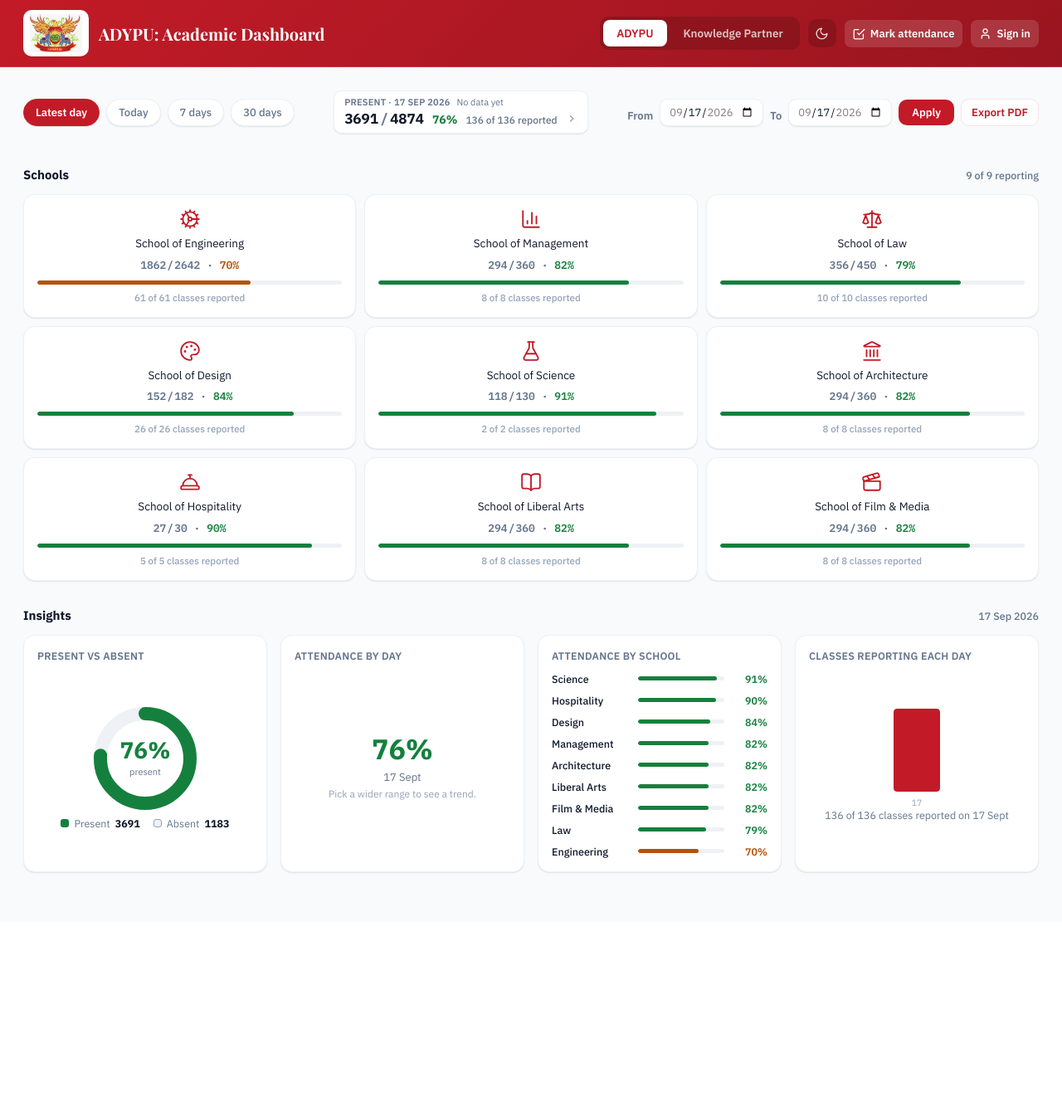
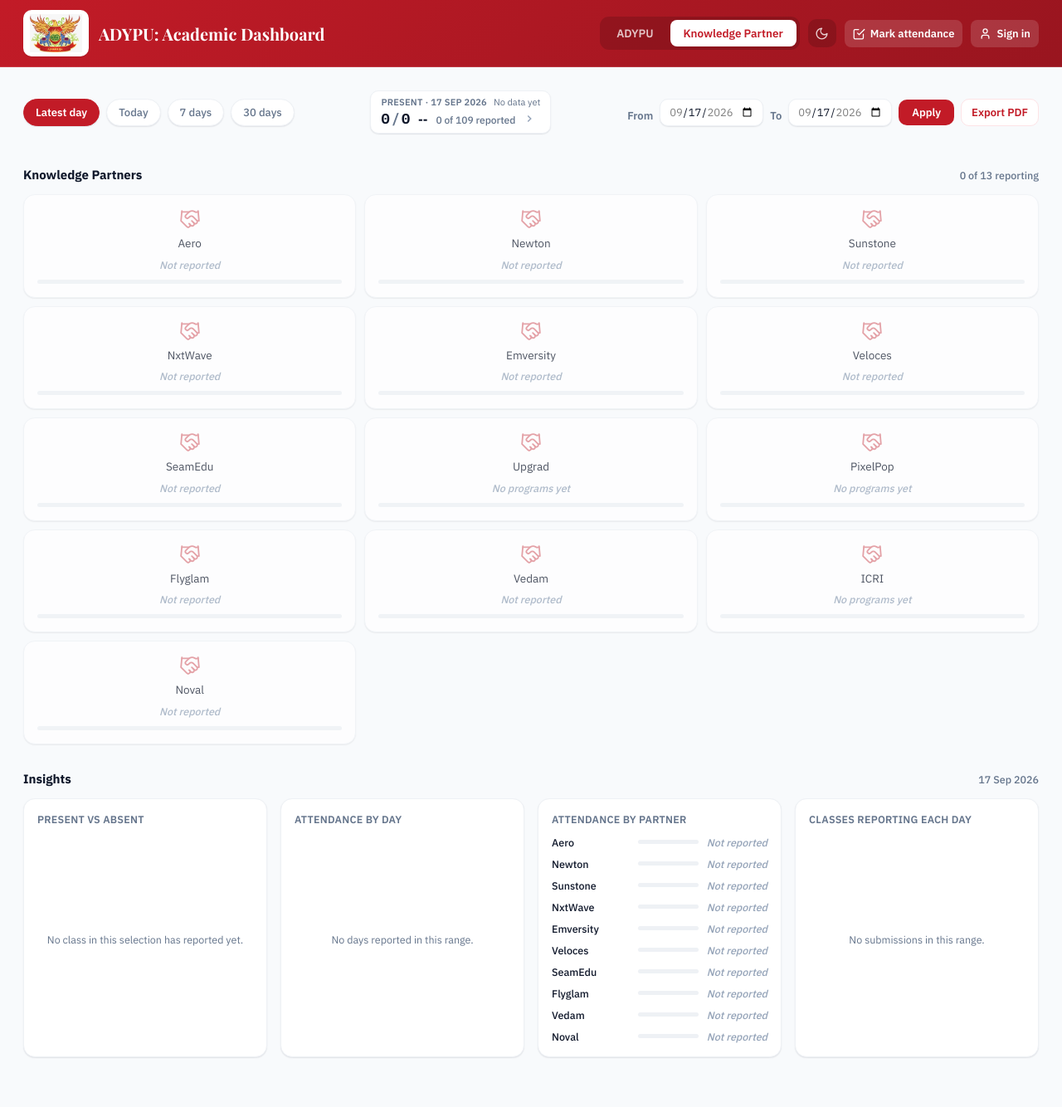
Before and after one commit to D00M1909/adypu-academic-dashboard, a PHP site: page /index.php?view=partners in a window 1280 px wide. Shown: the whole page at 83% size. Before the commit the page ends 1052 px from the top, so only its background shows below. Run offline with PHP 8.4, Linux system fonts and the light colour scheme.

Commit message:
Draw the Knowledge Partner tab as its own dashboard over the partner classes

```diff
--- a/css/dashboard.css
+++ b/css/dashboard.css
@@ -236,6 +236,7 @@ button {
   cursor: pointer;
   font-size: 13.5px;
   font-weight: 600;
+  text-decoration: none;
   transition: background 0.15s var(--ease-out), color 0.15s var(--ease-out);
 }
 .tab:hover { color: #fff; }
--- a/index.php
+++ b/index.php
@@ -12,12 +12,19 @@ header('Cache-Control: no-store');
 // the header can show whose it is. Nothing here requires a login.
 auth_boot();
 
+// Which tree the page draws. The Knowledge Partner tab is this same page over
+// partner_rows() instead of class_rows(): its own tiles, totals, charts and
+// reported pill, and not one partner class inside a school number.
+$isPartners = ($_GET['view'] ?? '') === 'partners';
+$groups = $isPartners ? partner_groups() : SCHOOLS;
+$groupRows = $isPartners ? partner_rows() : class_rows();
+
 // The range the page is showing. Both ends missing means the newest day that
 // has data (resolve_range), so the landing view is one real, labelled day and
 // never the empty page "today" gives every morning before the first form.
 $days = get_attendance_days();
 [$from, $to] = resolve_range($days, row_date($_GET['from'] ?? ''), row_date($_GET['to'] ?? ''));
-$tree = $days ? aggregate_days($days, $from, $to) : get_attendance($from, $to);
+$tree = $days || $isPartners ? aggregate_days($days, $from, $to, $groupRows) : get_attendance($from, $to);
 $totals = attendance_totals($tree);
 $rangeLabel = range_label($from, $to);
 $overallPct = attendance_pct($totals);
@@ -28,9 +35,16 @@ $overallPct = attendance_pct($totals);
 // Sent whole, one entry per lecture, because the printed report lists them.
 // charts.js collapses a day to its latest reading with the same rule
 // day_present() uses, so the trend line and the tiles cannot drift apart.
-$rangeDays = array_filter($days, fn($d) => $d >= $from && $d <= $to, ARRAY_FILTER_USE_KEY);
 $classStrength = [];
-foreach (class_rows() as $c) $classStrength[class_key($c)] = $c['strength'];
+foreach ($groupRows as $c) $classStrength[class_key($c)] = $c['strength'];
+// Only this view's classes: the charts scope by key prefix, and at the top of
+// the page the prefix is '', which would sweep the other tree's readings in.
+$rangeDays = [];
+foreach ($days as $d => $classes) {
+    if ($d < $from || $d > $to) continue;
+    $mine = array_intersect_key($classes, $classStrength);
+    if ($mine) $rangeDays[$d] = $mine;
+}
 $dataDates = $days ? [min(array_keys($days)), max(array_keys($days))] : [$from, $to];
 
 // Which preset chip the current range is, so the bar shows what you are
@@ -91,13 +105,19 @@ $freshness = $lastWrite === null
 // reported before the grid that proves it is rendered.
 $schoolTotals = [];
 $reportingSchools = 0;
-foreach (SCHOOLS as $sid => $sch) {
+foreach ($groups as $sid => $sch) {
     $schoolTotals[$sid] = attendance_totals([$sid => $tree[$sid] ?? []]);
     if ($schoolTotals[$sid]['reported'] > 0) $reportingSchools++;
 }
 
 // "School of Engineering" -> "Engineering"; the tile has no room for the prefix.
-$shortSchool = fn(string $id): string => preg_replace('/^School of /', '', SCHOOLS[$id]['name'] ?? $id);
+$groupNoun = $isPartners ? 'partner' : 'school';
+
+// The tabs are links, so switching keeps the range on screen.
+$tabHref = fn(bool $partners): string => '?' . http_build_query(array_filter([
+    'view' => $partners ? 'partners' : null,
+    'from' => $_GET['from'] ?? null, 'to' => $_GET['to'] ?? null, 'preset' => $_GET['preset'] ?? null,
+]));
 ?>
 <!DOCTYPE html>
 <html lang="en">
@@ -197,6 +217,13 @@ try {
       <path d="M3 11h18v8a2 2 0 0 1-2 2H5a2 2 0 0 1-2-2z" />
       <path d="m6.18 5.276 3.1 3.899" />
     </symbol>
+    <symbol id="icon-partner" viewBox="0 0 24 24">
+      <path d="m11 17 2 2a1 1 0 1 0 3-3" />
+      <path d="m14 14 2.5 2.5a1 1 0 1 0 3-3l-3.88-3.88a3 3 0 0 0-4.24 0l-.88.88a1 1 0 1 1-3-3l2.81-2.81a5.79 5.79 0 0 1 7.06-.87l.47.28a2 2 0 0 0 1.42.25L21 4" />
+      <path d="m21 3 1 11h-2" />
+      <path d="M3 3 2 14l6.5 6.5a1 1 0 1 0 3-3" />
+      <path d="M3 4h8" />
+    </symbol>
     <symbol id="icon-user" viewBox="0 0 24 24">
       <path d="M19 21v-2a4 4 0 0 0-4-4H9a4 4 0 0 0-4 4v2" />
       <circle cx="12" cy="7" r="4" />
@@ -251,9 +278,9 @@ try {
       <h1>ADYPU: Academic Dashboard</h1>
     </div>
     <div class="header-controls">
-      <nav class="tabs" role="tablist">
-        <button class="tab active" data-tab="adypu" role="tab" aria-selected="true">ADYPU</button>
-        <button class="tab" data-tab="partners" role="tab" aria-selected="false">Knowledge Partner</button>
+      <nav class="tabs" aria-label="View">
+        <a class="tab<?= $isPartners ? '' : ' active' ?>" href="<?= htmlspecialchars($tabHref(false)) ?>"<?= $isPartners ? '' : ' aria-current="page"' ?>>ADYPU</a>
+        <a class="tab<?= $isPartners ? ' active' : '' ?>" href="<?= htmlspecialchars($tabHref(true)) ?>"<?= $isPartners ? ' aria-current="page"' : '' ?>>Knowledge Partner</a>
       </nav>
       <button class="theme-toggle no-print" id="theme-toggle" type="button" aria-label="Switch to dark mode" aria-pressed="false" title="Switch theme">
         <svg class="theme-icon-moon" aria-hidden="true"><use href="#icon-moon"/></svg>
@@ -271,6 +298,7 @@ try {
 
   <form class="range-bar" method="get" id="range-form">
     <input type="hidden" name="preset" id="range-preset" value="<?= htmlspecialchars($activePreset) ?>">
+    <?php if ($isPartners): ?><input type="hidden" name="view" value="partners"><?php endif; ?>
     <div class="range-presets">
       <button class="<?= $presetClass('latest') ?>" type="button" data-preset="latest" aria-pressed="<?= $activePreset === 'latest' ? 'true' : 'false' ?>"><?php /* Five chips have to fit one row on a 375px phone, or the dock grows a
              whole line. Only this label is long enough to matter. */ ?><span class="chip-wide">Latest day</span><span class="chip-narrow">Latest</span></button>
@@ -309,21 +337,24 @@ try {
 
     <section class="tile-section" id="schools-section">
       <div class="section-title">
-        <h2>Schools</h2>
+        <h2><?= $isPartners ? 'Knowledge Partners' : 'Schools' ?></h2>
         <?php /* How many schools filed anything, not just how many exist. Eight
                  "Not reported" tiles beside one real number made the page read
                  as empty when it was not; the heading now says which it is. */ ?>
-        <span class="section-meta" id="schools-meta"><?= $reportingSchools ?> of <?= count(SCHOOLS) ?> reporting</span>
+        <span class="section-meta" id="schools-meta"><?= $reportingSchools ?> of <?= count($groups) ?> reporting</span>
       </div>
       <div class="tile-grid schools-grid" id="schools-grid" data-reporting="<?= $reportingSchools ?>">
-        <?php foreach (SCHOOLS as $id => $school):
+        <?php foreach ($groups as $id => $school):
           $st = $schoolTotals[$id];
           $stPct = attendance_pct($st);
         ?>
         <button class="tile school-tile<?= $st['reported'] === 0 ? ' tile-quiet' : '' ?>" type="button" data-school="<?= htmlspecialchars($id) ?>">
-          <svg class="tile-icon-svg"><use href="#icon-<?= htmlspecialchars($id) ?>"/></svg>
+          <svg class="tile-icon-svg"><use href="#icon-<?= $isPartners ? 'partner' : htmlspecialchars($id) ?>"/></svg>
           <span class="tile-label"><?= htmlspecialchars($school['name']) ?></span>
-          <?php if ($st['reported'] === 0 && is_placeholder_school($id)): ?>
+          <?php if ($st['classes'] === 0): ?>
+          <span class="tile-stat tile-unreported">No programs yet</span>
+          <span class="division-bar"><span class="division-bar-fill" style="width:0"></span></span>
+          <?php elseif ($st['reported'] === 0 && ($school['placeholder'] ?? is_placeholder_school($id))): ?>
           <span class="tile-stat tile-unreported">Not reported</span>
           <span class="division-bar"><span class="division-bar-fill" style="width:0"></span></span>
           <?php elseif ($st['reported'] === 0): ?>
@@ -350,7 +381,7 @@ try {
 
     <section class="tile-section" id="branches-section" hidden>
       <div class="section-title">
-        <h2>Branches</h2>
+        <h2><?= $isPartners ? 'Programs' : 'Branches' ?></h2>
         <span class="section-meta" id="branches-meta"></span>
       </div>
       <div class="tile-grid branches-grid" id="branches-grid"></div>
@@ -436,22 +467,6 @@ try {
     </section>
   </div>
 
-  <div id="tab-partners" class="tab-panel" hidden>
-    <section class="tile-section">
-      <div class="section-title">
-        <span>Knowledge Partners</span>
-        <span class="section-meta"><?= count(KNOWLEDGE_PARTNERS) ?> partners</span>
-      </div>
-      <div class="tile-grid partners-grid">
-        <?php foreach (KNOWLEDGE_PARTNERS as $p): ?>
-        <div class="tile partner-tile">
-          <div class="tile-label"><?= htmlspecialchars($p['name']) ?></div>
-          <div class="tile-tag"><?= htmlspecialchars(implode(', ', array_map($shortSchool, $p['schools']))) ?></div>
-        </div>
-        <?php endforeach; ?>
-      </div>
-    </section>
-  </div>
 </main>
 
 <div id="division-modal" class="modal-backdrop" hidden>
@@ -476,10 +491,12 @@ try {
   <?php
   // The placeholder flag rides along with the name so every tile, bar and table
   // in JS can tell an invented strength from a counted one off one lookup.
+  // On the partner view these are the partners, which is all the scripts need.
   $schoolsJs = [];
-  foreach (SCHOOLS as $sid => $s) $schoolsJs[$sid] = $s + ['placeholder' => is_placeholder_school($sid)];
+  foreach ($groups as $sid => $s) $schoolsJs[$sid] = $s + ['placeholder' => is_placeholder_school($sid)];
   ?>
   window.SCHOOLS = <?= json_encode($schoolsJs) ?>;
+  window.DASHBOARD_VIEW = <?= json_encode(['partners' => $isPartners, 'noun' => $groupNoun]) ?>;
   window.ATTENDANCE_RANGE = <?= json_encode([
       'from' => $from, 'to' => $to, 'label' => $rangeLabel,
       'latest' => $dataDates[1], 'earliest' => $dataDates[0],
--- a/js/charts.js
+++ b/js/charts.js
@@ -270,9 +270,9 @@ window.Charts = (function () {
       return t;
     }
 
-    var node = data, label = 'school';
+    var node = data, label = (window.DASHBOARD_VIEW || {}).noun || 'school';
     if (state.school) { node = (data[state.school] || {}); label = 'year'; }
-    if (state.school && state.year) { node = (node[state.year] || {}); label = 'branch'; }
+    if (state.school && state.year) { node = (node[state.year] || {}); label = (window.DASHBOARD_VIEW || {}).noun === 'partner' ? 'program' : 'branch'; }
     if (state.school && state.year && state.branch !== null && state.branch !== undefined) {
       node = node[state.branch] || [];
       label = 'division';
@@ -289,8 +289,8 @@ window.Charts = (function () {
     } else {
       Object.keys(node).forEach(function (k) {
         out.push({
-          name: label === 'school' ? (window.SCHOOLS[k] ? window.SCHOOLS[k].name.replace(/^School of /, '') : k) : (k || 'General'),
-          school: label === 'school' ? k : state.school,
+          name: !state.school ? (window.SCHOOLS[k] ? window.SCHOOLS[k].name.replace(/^School of /, '') : k) : (k || 'General'),
+          school: !state.school ? k : state.school,
           totals: sum(node[k])
         });
       });
```
Also changed, not shown: api/division.php (+4 -3 lines), js/dashboard.js (+9 -19 lines), mark.php (+10 -4 lines).
